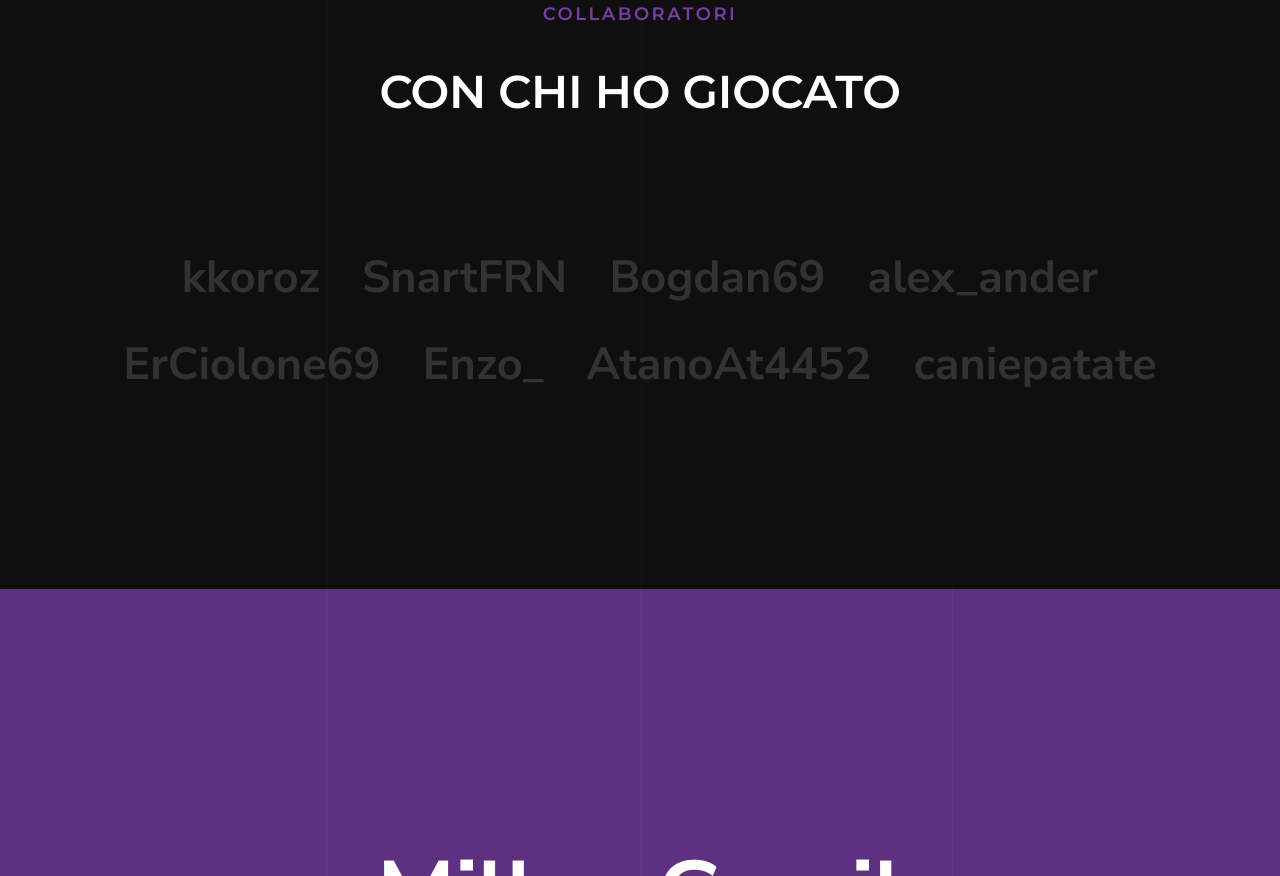
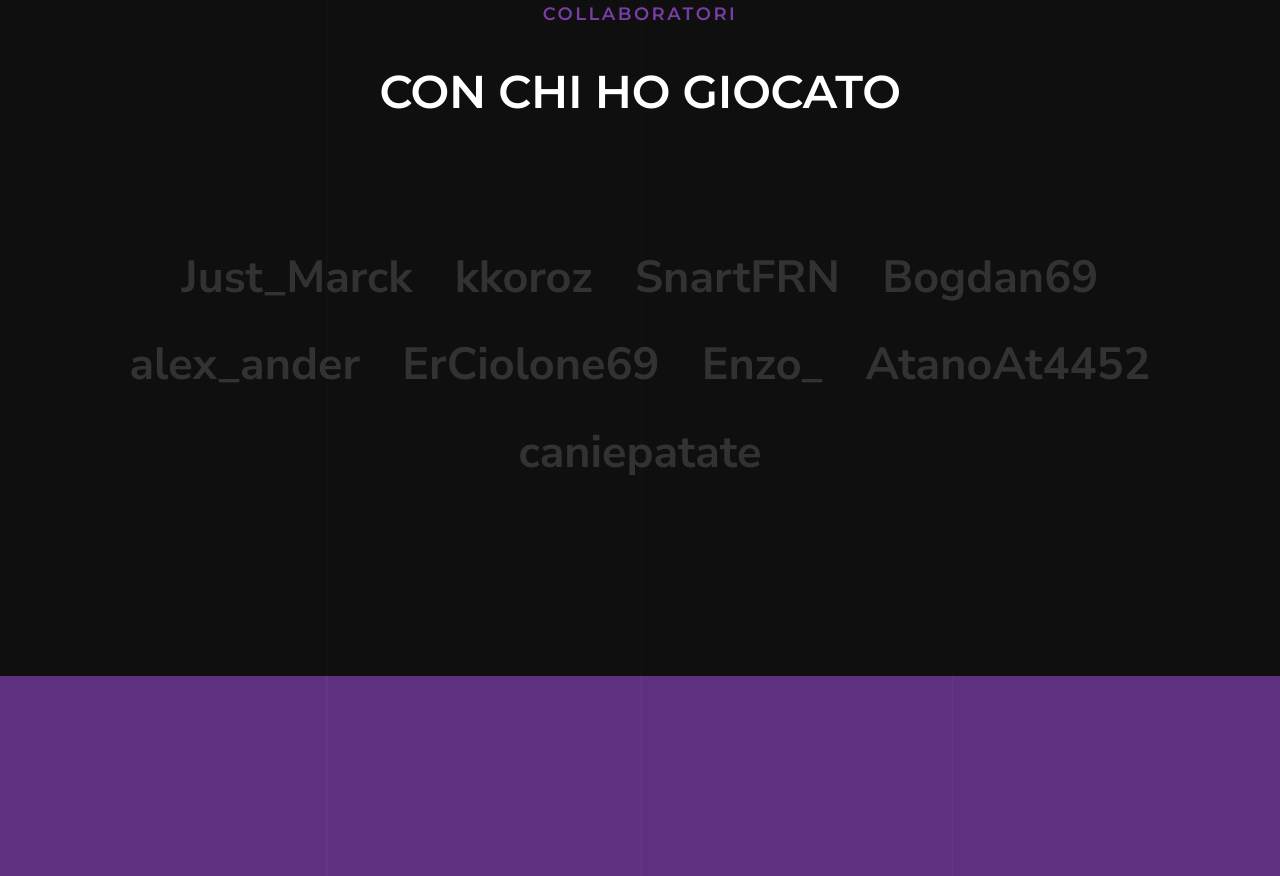
Before and after one commit to MillyyMc/millyymc.github.io, a plain HTML site: page index.html in a window 1280 px wide. Shown: the part 2510-3386 px from the top of the page. Drawn offline with Linux system fonts and the light colour scheme.

Commit message:
Update Clients

```diff
--- a/index.html
+++ b/index.html
@@ -232,6 +232,7 @@
         <div class="row clients-wrap" data-aos="fade-up">
             <div class="col-twelve">
                 <ul class="clients">
+                    <li><a href="#">Just_Marck</a></li>
                     <li><a href="#">kkoroz</a></li>
                     <li><a href="#">SnartFRN</a></li>
                     <li><a href="#">Bogdan69</a></li>
```
